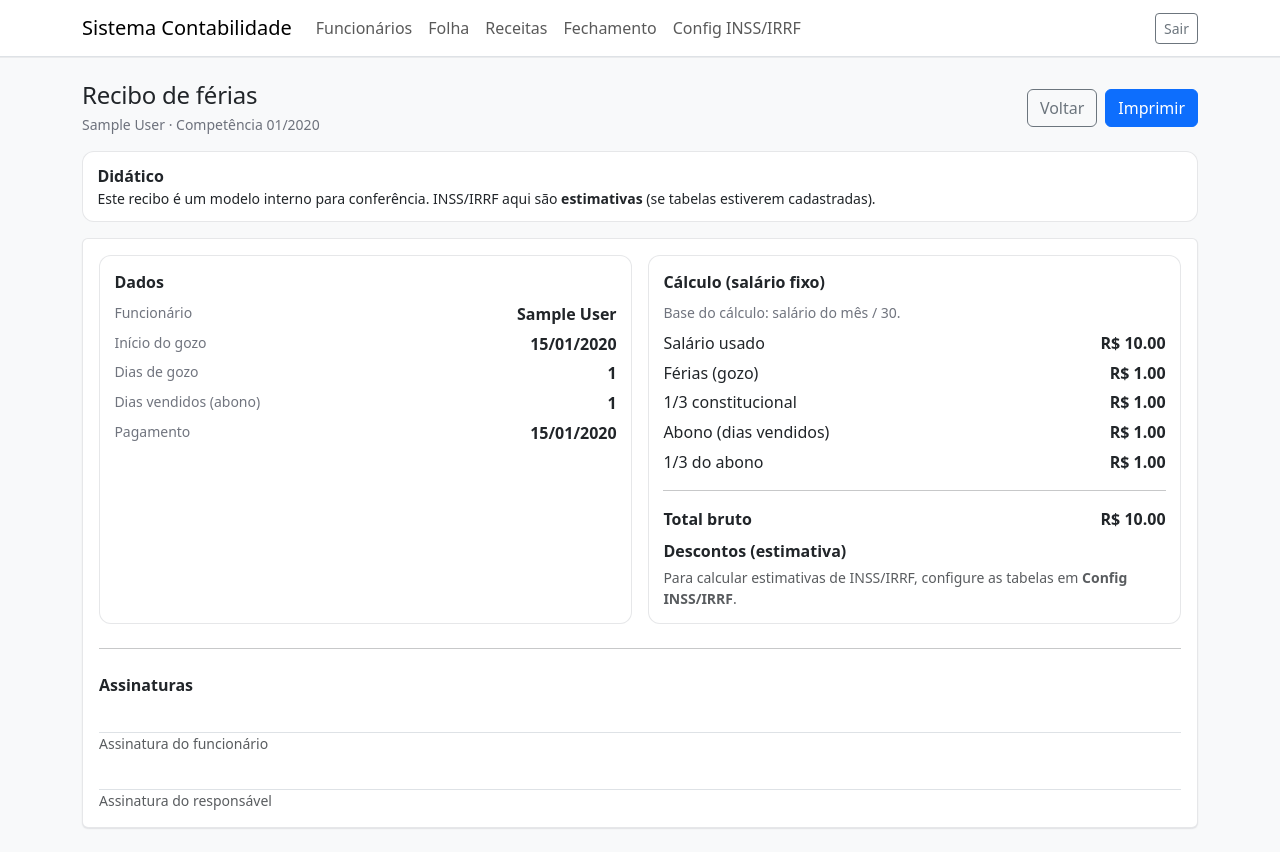
After one commit to douglasherzog/sistema-contabilidade, a Flask app: page /payroll/vacations/1/receipt in a window 1280 px wide. The commit adds this page. Run offline with Flask 3, Linux system fonts and the light colour scheme; a user stored in the database is signed in; tables that the repository leaves empty hold one stand-in row (values such as "Sample post").

Commit message:
checkpoint before model error

```diff
--- a/app/payroll.py
+++ b/app/payroll.py
@@ -13,6 +13,7 @@ from .models import (
     CompetenceClose,
     Employee,
     EmployeeDependent,
+    EmployeeVacation,
     EmployeeSalary,
     GuideDocument,
     RevenueNote,
@@ -86,6 +87,41 @@ def _calc_revenue_month_summary(year: int, month: int) -> dict:
     return {
         "count": len(notes),
         "total": total,
+    }
+
+
+def _calc_vacation_amounts(base_salary: Decimal, days: int, sell_days: int) -> dict:
+    # Fixed-salary version (no averages). Uses 30-day base.
+    d = max(0, int(days or 0))
+    s = max(0, int(sell_days or 0))
+    daily = (base_salary / Decimal("30")) if base_salary > 0 else Decimal("0")
+    vacation_pay = (daily * Decimal(str(d))).quantize(Decimal("0.01"))
+    vacation_one_third = (vacation_pay / Decimal("3")).quantize(Decimal("0.01"))
+    abono_pay = (daily * Decimal(str(s))).quantize(Decimal("0.01"))
+    abono_one_third = (abono_pay / Decimal("3")).quantize(Decimal("0.01"))
+    gross_total = (vacation_pay + vacation_one_third + abono_pay + abono_one_third).quantize(Decimal("0.01"))
+    return {
+        "daily": daily.quantize(Decimal("0.0001")) if daily else Decimal("0"),
+        "vacation_pay": vacation_pay,
+        "vacation_one_third": vacation_one_third,
+        "abono_pay": abono_pay,
+        "abono_one_third": abono_one_third,
+        "gross_total": gross_total,
+    }
+
+
+def _calc_vacations_month_summary(year: int, month: int) -> dict:
+    rows = EmployeeVacation.query.filter_by(year=int(year), month=int(month)).all()
+    total = Decimal("0")
+    for r in rows:
+        try:
+            total += Decimal(str(r.gross_total or 0))
+        except Exception:
+            total += Decimal("0")
+    total = total.quantize(Decimal("0.01"))
+    return {
+        "count": len(rows),
+        "total_gross": total,
     }
 
 
@@ -272,6 +308,116 @@ def employee_detail(employee_id: int):
     deps = EmployeeDependent.query.filter_by(employee_id=e.id).order_by(EmployeeDependent.id.desc()).all()
     salaries = EmployeeSalary.query.filter_by(employee_id=e.id).order_by(EmployeeSalary.effective_from.desc()).all()
     return render_template("payroll/employee_detail.html", e=e, deps=deps, salaries=salaries)
+
+
+@payroll_bp.get("/employees/<int:employee_id>/vacations")
+@login_required
+def employee_vacations(employee_id: int):
+    e = Employee.query.get_or_404(employee_id)
+    now = datetime.now()
+    year = int(request.args.get("year") or now.year)
+    month = int(request.args.get("month") or now.month)
+    rows = EmployeeVacation.query.filter_by(employee_id=e.id).order_by(EmployeeVacation.year.desc(), EmployeeVacation.month.desc(), EmployeeVacation.start_date.desc()).all()
+    return render_template(
+        "payroll/employee_vacations.html",
+        e=e,
+        year=year,
+        month=month,
+        rows=rows,
+    )
+
+
+@payroll_bp.post("/employees/<int:employee_id>/vacations")
+@login_required
+def employee_vacations_add(employee_id: int):
+    e = Employee.query.get_or_404(employee_id)
+    year = int(request.form.get("year") or 0)
+    month = int(request.form.get("month") or 0)
+    start_date = _parse_date(request.form.get("start_date"))
+    pay_date = _parse_date(request.form.get("pay_date"))
+    days = int(request.form.get("days") or 0)
+    sell_days = int(request.form.get("sell_days") or 0)
+
+    if year < 2000 or month < 1 or month > 12:
+        flash("Competência inválida.", "warning")
+        return redirect(url_for("payroll.employee_vacations", employee_id=e.id))
+    if not start_date:
+        flash("Informe a data de início das férias.", "warning")
+        return redirect(url_for("payroll.employee_vacations", employee_id=e.id, year=year, month=month))
+
+    if days <= 0 or days > 30:
+        flash("Dias de gozo inválidos (1 a 30).", "warning")
+        return redirect(url_for("payroll.employee_vacations", employee_id=e.id, year=year, month=month))
+    if sell_days < 0 or sell_days > 10:
+        flash("Dias vendidos inválidos (0 a 10).", "warning")
+        return redirect(url_for("payroll.employee_vacations", employee_id=e.id, year=year, month=month))
+    if days + sell_days > 30:
+        flash("Gozo + venda não pode ultrapassar 30 dias.", "warning")
+        return redirect(url_for("payroll.employee_vacations", employee_id=e.id, year=year, month=month))
+
+    base_salary = _salary_for_employee(e, year, month)
+    amounts = _calc_vacation_amounts(base_salary, days, sell_days)
+
+    # Estimate discounts using the same tax tables (didactic, not official).
+    comp = _competence_start(year, month)
+    deps_count = EmployeeDependent.query.filter_by(employee_id=e.id).count()
+    inss_eff, inss_rows = _latest_inss_brackets(comp)
+    irrf_cfg = _latest_irrf_config(comp)
+    irrf_eff, irrf_rows = _latest_irrf_brackets(comp)
+
+    inss_est = None
+    irrf_est = None
+    net_est = None
+    gross = amounts["gross_total"]
+    if inss_rows:
+        inss_est = _calc_inss_progressive(gross, inss_rows)
+    if irrf_rows and irrf_cfg and inss_est is not None:
+        irrf_est = _calc_irrf(gross - inss_est, irrf_cfg, irrf_rows, deps_count)
+    if inss_est is not None and irrf_est is not None:
+        net_est = (gross - inss_est - irrf_est).quantize(Decimal("0.01"))
+
+    row = EmployeeVacation(
+        employee_id=e.id,
+        year=year,
+        month=month,
+        start_date=start_date,
+        days=days,
+        sell_days=sell_days,
+        pay_date=pay_date,
+        base_salary_at_calc=base_salary,
+        vacation_pay=amounts["vacation_pay"],
+        vacation_one_third=amounts["vacation_one_third"],
+        abono_pay=amounts["abono_pay"],
+        abono_one_third=amounts["abono_one_third"],
+        gross_total=amounts["gross_total"],
+        inss_est=(inss_est if inss_est is not None else None),
+        irrf_est=(irrf_est if irrf_est is not None else None),
+        net_est=(net_est if net_est is not None else None),
+    )
+    db.session.add(row)
+    db.session.commit()
+    flash("Férias registradas.", "success")
+    return redirect(url_for("payroll.employee_vacations", employee_id=e.id, year=year, month=month))
+
+
+@payroll_bp.get("/vacations/<int:vac_id>/receipt")
+@login_required
+def vacation_receipt(vac_id: int):
+    v = EmployeeVacation.query.get_or_404(vac_id)
+
+    comp = _competence_start(int(v.year), int(v.month))
+    inss_eff, inss_rows = _latest_inss_brackets(comp)
+    irrf_cfg = _latest_irrf_config(comp)
+    irrf_eff, irrf_rows = _latest_irrf_brackets(comp)
+
+    return render_template(
+        "payroll/vacation_receipt.html",
+        v=v,
+        employee=v.employee,
+        inss_eff=inss_eff,
+        irrf_eff=irrf_eff,
+        has_tables=bool(inss_rows) and bool(irrf_rows) and bool(irrf_cfg),
+    )
 
 
 @payroll_bp.post("/employees/<int:employee_id>/salary")
@@ -544,6 +690,7 @@ def close_home():
 
     summary = _calc_month_summary(run)
     revenue_summary = _calc_revenue_month_summary(year, month)
+    vacations_summary = _calc_vacations_month_summary(year, month)
 
     checklist = {
         "revenue": {
@@ -578,6 +725,17 @@ def close_home():
             "action_url": url_for("payroll.close_home", year=year, month=month),
             "action_label": "Anexar guias",
         },
+        "vacations": {
+            "ok": True,
+            "title": "Férias no mês",
+            "help": "Se algum funcionário recebeu férias nesta competência, registre aqui para manter o histórico e conferir valores.",
+            "action_url": url_for("payroll.employees"),
+            "action_label": "Ver funcionários",
+            "meta": {
+                "count": int(vacations_summary.get("count") or 0),
+                "total_gross": vacations_summary.get("total_gross"),
+            },
+        },
     }
 
     return render_template(
@@ -590,6 +748,7 @@ def close_home():
         checklist=checklist,
         summary=summary,
         revenue_summary=revenue_summary,
+        vacations_summary=vacations_summary,
     )
 
 
--- /dev/null
+++ b/templates/payroll/vacation_receipt.html
@@ -0,0 +1,81 @@
+{% extends 'base.html' %}
+{% block title %}Recibo de férias - {{ employee.full_name }}{% endblock %}
+{% block content %}
+<div class="lav-page-header d-print-none">
+  <div class="lav-section-title">
+    <div>
+      <h1 class="h4 mb-1 lav-page-title">Recibo de férias</h1>
+      <div class="small lav-subtitle">{{ employee.full_name }} · Competência {{ '%02d'|format(v.month) }}/{{ v.year }}</div>
+    </div>
+    <div class="d-flex gap-2">
+      <a class="btn btn-outline-secondary" href="{{ url_for('payroll.employee_vacations', employee_id=employee.id, year=v.year, month=v.month) }}">Voltar</a>
+      <button class="btn btn-primary" type="button" onclick="window.print()">Imprimir</button>
+    </div>
+  </div>
+
+  <div class="lav-callout mt-3">
+    <strong>Didático</strong>
+    <div class="small">Este recibo é um modelo interno para conferência. INSS/IRRF aqui são <strong>estimativas</strong> (se tabelas estiverem cadastradas).</div>
+  </div>
+</div>
+
+<div class="card">
+  <div class="card-body">
+    <div class="row g-3">
+      <div class="col-lg-6">
+        <div class="lav-panel h-100">
+          <div class="fw-bold mb-2">Dados</div>
+          <div class="lav-kv"><span class="lav-meta">Funcionário</span><strong>{{ employee.full_name }}</strong></div>
+          <div class="lav-kv"><span class="lav-meta">Início do gozo</span><strong>{{ v.start_date|fmt_date }}</strong></div>
+          <div class="lav-kv"><span class="lav-meta">Dias de gozo</span><strong>{{ v.days }}</strong></div>
+          <div class="lav-kv"><span class="lav-meta">Dias vendidos (abono)</span><strong>{{ v.sell_days }}</strong></div>
+          <div class="lav-kv"><span class="lav-meta">Pagamento</span><strong>{{ v.pay_date|fmt_date }}</strong></div>
+        </div>
+      </div>
+
+      <div class="col-lg-6">
+        <div class="lav-panel h-100">
+          <div class="fw-bold mb-2">Cálculo (salário fixo)</div>
+          <div class="small lav-subtitle mb-2">Base do cálculo: salário do mês / 30.</div>
+
+          <div class="lav-kv"><span>Salário usado</span><strong>R$ {{ '%.2f'|format(v.base_salary_at_calc or 0) }}</strong></div>
+          <div class="lav-kv"><span>Férias (gozo)</span><strong>R$ {{ '%.2f'|format(v.vacation_pay or 0) }}</strong></div>
+          <div class="lav-kv"><span>1/3 constitucional</span><strong>R$ {{ '%.2f'|format(v.vacation_one_third or 0) }}</strong></div>
+          <div class="lav-kv"><span>Abono (dias vendidos)</span><strong>R$ {{ '%.2f'|format(v.abono_pay or 0) }}</strong></div>
+          <div class="lav-kv"><span>1/3 do abono</span><strong>R$ {{ '%.2f'|format(v.abono_one_third or 0) }}</strong></div>
+
+          <hr class="my-3">
+
+          <div class="lav-kv"><span class="fw-bold">Total bruto</span><strong>R$ {{ '%.2f'|format(v.gross_total or 0) }}</strong></div>
+
+          <div class="mt-2">
+            <div class="fw-bold mb-1">Descontos (estimativa)</div>
+            {% if has_tables and v.inss_est is not none and v.irrf_est is not none %}
+              <div class="lav-kv"><span>INSS (estimado)</span><strong>R$ {{ '%.2f'|format(v.inss_est or 0) }}</strong></div>
+              <div class="lav-kv"><span>IRRF (estimado)</span><strong>R$ {{ '%.2f'|format(v.irrf_est or 0) }}</strong></div>
+              <div class="lav-kv"><span class="fw-bold">Líquido (estimado)</span><strong>R$ {{ '%.2f'|format(v.net_est or 0) }}</strong></div>
+              <div class="lav-meta mt-2">INSS: {{ inss_eff|fmt_date }} · IRRF: {{ irrf_eff|fmt_date }}</div>
+            {% else %}
+              <div class="text-muted small">Para calcular estimativas de INSS/IRRF, configure as tabelas em <strong>Config INSS/IRRF</strong>.</div>
+            {% endif %}
+          </div>
+        </div>
+      </div>
+    </div>
+
+    <hr class="my-4">
+
+    <div class="fw-bold mb-2">Assinaturas</div>
+    <div class="row g-2">
+      <div class="col-12">
+        <div class="border-bottom lav-signature-line"></div>
+        <div class="small text-muted">Assinatura do funcionário</div>
+      </div>
+      <div class="col-12">
+        <div class="border-bottom lav-signature-line"></div>
+        <div class="small text-muted">Assinatura do responsável</div>
+      </div>
+    </div>
+  </div>
+</div>
+{% endblock %}
```
Also changed, not shown: app/models.py (+37 -0 lines), migrations/versions/4a6b1c2d3e4f_employee_vacations.py (added, +58 -0 lines), templates/payroll/employee_detail.html (+12 -0 lines), templates/payroll/employee_vacations.html (added, +117 -0 lines).
